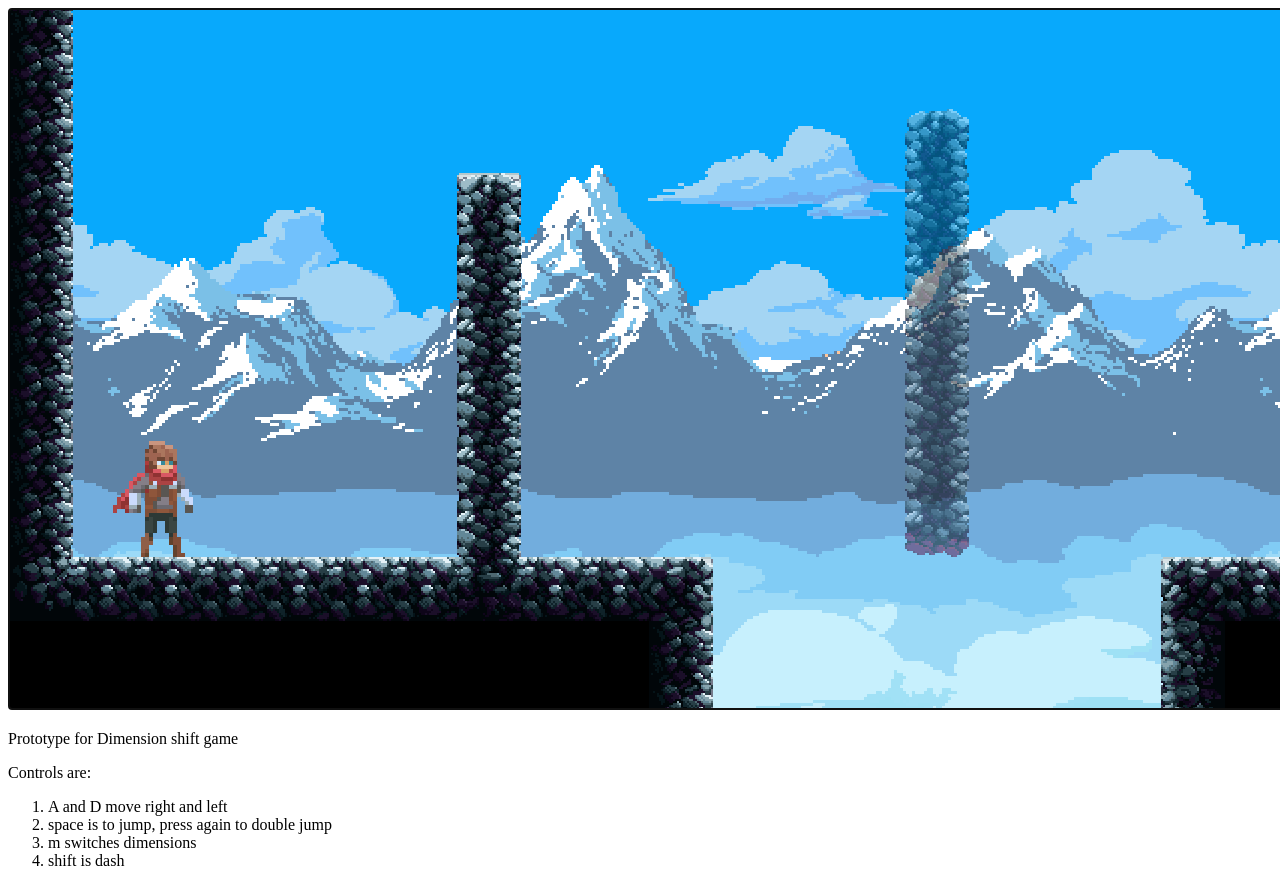
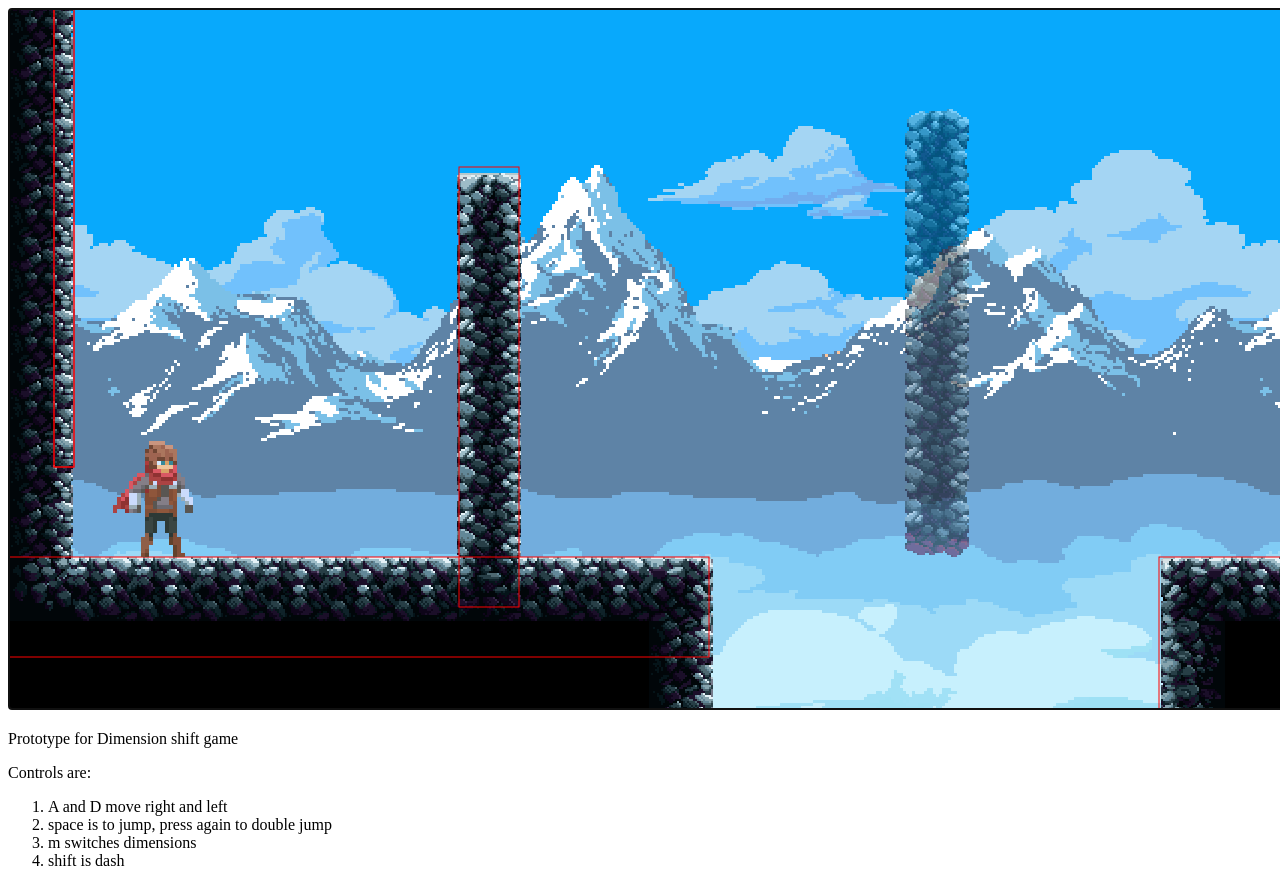
Before and after one commit to michi9450/491_Time_Platformer, a plain HTML site: page index.html in a window 1280 px wide. Shown: the top 886 px of the page. Drawn offline with Linux system fonts and the light colour scheme.

Commit message:
changed level loading to be done in scene manager and completed first level, next steps are to add a level transition object and a second level

```diff
--- a/Entities/Invisible_collision.js
+++ b/Entities/Invisible_collision.js
@@ -10,7 +10,7 @@ class invisible_collision{
 
     draw(ctx) {
         ctx.strokeStyle= "red";
-        //ctx.strokeRect(this.x, this.y, this.width, this.height);
+        ctx.strokeRect(this.x, this.y, this.width, this.height);
         this.BB.draw(ctx);
     }
 }
--- a/Level1.js
+++ b/Level1.js
@@ -1,5 +1,5 @@
 var SceneOne = {
-    collision:[{dimension: 0, x: 45, y: 0, width: 20, height: 550},
+    collisions:[{dimension: 0, x: 45, y: 0, width: 20, height: 550},
         {dimension: 0, x: 45, y: 0, width: 20, height: 550},
         {dimension: 1, x: 45, y: 0, width: 20, height: 550},
         {dimension: 0, x: 3140, y: 0, width: 20, height: 550},
--- a/SceneManager.js
+++ b/SceneManager.js
@@ -6,6 +6,7 @@ class SceneManager {
 
         this.player = new Player(gameEngine, 100, 400) // creates player object
 
+        this.LoadScreen(SceneOne, 0, 0);
     }
 
     clearEntities(){
@@ -23,13 +24,18 @@ class SceneManager {
 
         in theory we will have a level.js for each level which will hold var for each screen which will be loaded by this method.
     */
-    LoadScreen(level, screen, x, y){
-        this.level = level;
-        this.screen= screen;
+    LoadScreen(screen, x, y){
+        // this.level = level;
+        this.screen = screen;
         this.clearEntities();
 
-        if(level.collision) {
-            for (i = 0; i < screen.collisions.length; i++) {
+       // this.game.camera = new Camera(this.game, this.ctx.canvas.width, this.ctx.canvas.height);
+        this.game.player = this.player;
+        this.game.addEntityPast(this.player);
+	    this.game.addEntityPresent(this.player);
+
+        if(screen.collisions) {
+            for (let i = 0; i < screen.collisions.length; i++) {
                 let ent = screen.collisions[i];
                 if(ent.dimension == 0) {// adds the collision for something in the past.
                     this.game.addEntityPast(new invisible_collision(this.game, ent.x, ent.y, ent.width, ent.height));
@@ -40,8 +46,8 @@ class SceneManager {
             }
         }
 
-        if(level.falling) {
-            for (i = 0; i < screen.falling.length; i++) {
+        if(screen.falling) {
+            for (let i = 0; i < screen.falling.length; i++) {
                 let ent = screen.falling[i];
                 if(ent.dimension == 0) {// adds the falling for something in the past.
                     this.game.addEntityPast(new FallingPlatform(this.game, ent.x, ent.y, ent.width, ent.height, ent.delay));
@@ -52,75 +58,91 @@ class SceneManager {
             }
         }
 
-        if(level.jumppad) {
-            for (i = 0; i < screen.jumppad.length; i++) {
+        if(screen.jumppad) {
+            for (let i = 0; i < screen.jumppad.length; i++) {
                 let ent = screen.jumppad[i];
                 if(ent.dimension == 0) {// adds the jumppad for something in the past.
                     this.game.addEntityPast(new JumpPad(this.game, ent.x, ent.y));
                 }
                 else { //adds the jumppad for something in the present.
-                    this.game.addEntityPast(new JumpPad(this.game, ent.x, ent.y));
+                    this.game.addEntityPresent(new JumpPad(this.game, ent.x, ent.y));
                 }
             }
         }
 
-        if(level.saw) {
-            for (i = 0; i < screen.saw.length; i++) {
+        if(screen.saw) {
+            for (let i = 0; i < screen.saw.length; i++) {
                 let ent = screen.saw[i];
                 if(ent.dimension == 0) {// adds the saw for something in the past.
                     this.game.addEntityPast(new SawBlade(this.game, ent.x, ent.y, ent.width, ent.path, ent.speed, ent.direction));
                 }
                 else { //adds the saw for something in the present.
-                    this.game.addEntityPast(new SawBlade(this.game, ent.x, ent.y, ent.width, ent.path, ent.speed, ent.direction));
+                    this.game.addEntityPresent(new SawBlade(this.game, ent.x, ent.y, ent.width, ent.path, ent.speed, ent.direction));
                 }
             }
         }
 
-        if(level.moving) {
-            for (i = 0; i < screen.moving.length; i++) {
+        if(screen.moving) {
+            for (let i = 0; i < screen.moving.length; i++) {
                 let ent = screen.moving[i];
                 if(ent.dimension == 0) {// adds the moving for something in the past.
                     this.game.addEntityPast(new MovingPlateform(this.game, ent.Sx, ent.Sy, ent.Ex, ent.Ey, ent.width, ent.height, ent.speed));
                 }
                 else { //adds the moving for something in the present.
-                    this.game.addEntityPast(new MovingPlateform(this.game, ent.Sx, ent.Sy, ent.Ex, ent.Ey, ent.width, ent.height, ent.speed));
+                    this.game.addEntityPresent(new MovingPlateform(this.game, ent.Sx, ent.Sy, ent.Ex, ent.Ey, ent.width, ent.height, ent.speed));
                 }
             }
         }
 
-        if(level.spike) {
-            for (i = 0; i < screen.spike.length; i++) {
+        if(screen.spike) {
+            for (let i = 0; i < screen.spike.length; i++) {
                 let ent = screen.spike[i];
                 if(ent.dimension == 0) {// adds the spike for something in the past.
                     this.game.addEntityPast(new Spike(this.game, ent.x, ent.y, ent.width, ent.height));
                 }
                 else { //adds the spike for something in the present.
-                    this.game.addEntityPast(new Spike(this.game, ent.x, ent.y, ent.width, ent.height));
+                    this.game.addEntityPresent(new Spike(this.game, ent.x, ent.y, ent.width, ent.height));
                 }
             }
         }
 
-        if(level.portal) {
-            for (i = 0; i < screen.portal.length; i++) {
+        if(screen.portal) {
+            for (let i = 0; i < screen.portal.length; i++) {
                 let ent = screen.portal[i];
                 if(ent.dimension == 0) {// adds the portal for something in the past.
                     this.game.addEntityPast(new invisible_collision(this.game, ent.x, ent.y, ent.width, ent.height));
                 }
                 else { //adds the portal for something in the present.
-                    this.game.addEntityPast(new invisible_collision(this.game, ent.x, ent.y, ent.width, ent.height));
+                    this.game.addEntityPresent(new invisible_collision(this.game, ent.x, ent.y, ent.width, ent.height));
                 }
             }
         }
-        if(level.parallax) {
-            for (i = 0; i < screen.paralax.length; i++) {
-                let ent = screen.portal[i];
+        if(screen.parallax) {
+            for (let i = 0; i < screen.parallax.length; i++) {
+                let ent = screen.parallax[i];
                 if(ent.dimension == 0) {// adds the portal for something in the past.
                     this.game.addEntityPast(new ParallaxLayer(this.game, ent.file, 0, 0 , 2, true));
                 }
                 else { //adds the portal for something in the present.
-                    this.game.addEntityPast(new ParallaxLayer(this.game, ent.file, 0, 0 , 2, true));
+                    this.game.addEntityPresent(new ParallaxLayer(this.game, ent.file, 0, 0 , 2, true));
                 }
             }
         }
+
+        this.game.addEntityPast(new ParallaxLayer(this.game, "sprites/backgrounds/snowy mountains/clouds_mg_1.png", 0.6, 100, 3, false, 0));
+	    this.game.addEntityPast(new ParallaxLayer(this.game, "sprites/backgrounds/snowy mountains/clouds_mg_2.png", 0.4, 50, 3, false, 0));
+	    this.game.addEntityPast(new ParallaxLayer(this.game, "sprites/backgrounds/snowy mountains/clouds_mg_3.png", 0.3, 0, 3, false, 0));
+	    this.game.addEntityPast(new ParallaxLayer(this.game, "sprites/backgrounds/snowy mountains/cloud_lonely.png", 0.07, 0, 3, false, 0));
+	    this.game.addEntityPast(new ParallaxLayer(this.game, "sprites/backgrounds/snowy mountains/glacial_mountains.png", 0.1, 0, 3, false, 0));
+	    this.game.addEntityPast(new ParallaxLayer(this.game, "sprites/backgrounds/snowy mountains/clouds_bg.png", 0.05, 0, 3, false, 0));
+	    this.game.addEntityPast(new ParallaxLayer(this.game, "sprites/backgrounds/snowy mountains/sky.png", 0, 0, 5, false, 0));
+
+
+	    this.game.addEntityPresent(new ParallaxLayer(this.game, "sprites/backgrounds/city skyline/5.png", 0.5, 100, 2, false, 0));
+	    this.game.addEntityPresent(new ParallaxLayer(this.game, "sprites/backgrounds/city skyline/4.png", 0.4, 150, 2, false, 0));
+	    this.game.addEntityPresent(new ParallaxLayer(this.game, "sprites/backgrounds/city skyline/3.png", 0.3, 100, 2, false, 0));
+	    this.game.addEntityPresent(new ParallaxLayer(this.game, "sprites/backgrounds/city skyline/2.png", 0.2, 150, 2, false, 0));
+	    this.game.addEntityPresent(new ParallaxLayer(this.game, "sprites/backgrounds/city skyline/1.png", 0.1, 0, 2, false, 0));
+
     }
 }
--- a/main.js
+++ b/main.js
@@ -44,86 +44,89 @@ ASSET_MANAGER.downloadAll(() => {
 	PARAMS.BLOCKWIDTH = PARAMS.BITWIDTH * PARAMS.SCALE;
 
 	gameEngine.init(ctx);
-	this.player = new Player(gameEngine, 100, 400)
-	gameEngine.player = this.player;
+	// this.player = new Player(gameEngine, 100, 400)
+	// gameEngine.player = this.player;
 	gameEngine.camera = new Camera(gameEngine, ctx.canvas.width, ctx.canvas.height);
-	gameEngine.addEntityPast(this.player);
-	gameEngine.addEntityPresent(this.player);
+	// gameEngine.addEntityPast(this.player);
+	// gameEngine.addEntityPresent(this.player);
 
-	//wall on leftside of screen and rightside
-	gameEngine.addEntityPast(new invisible_collision(gameEngine, 45, 0, 20, 550));
-	gameEngine.addEntityPresent(new invisible_collision(gameEngine, 45, 0, 20, 550));
-	gameEngine.addEntityPast(new invisible_collision(gameEngine, 3200-60, 0, 20, 550));
-	gameEngine.addEntityPresent(new invisible_collision(gameEngine, 3200-60, 0, 20, 550));
+	// //wall on leftside of screen and rightside
+	// gameEngine.addEntityPast(new invisible_collision(gameEngine, 45, 0, 20, 550));
+	// gameEngine.addEntityPresent(new invisible_collision(gameEngine, 45, 0, 20, 550));
+	// gameEngine.addEntityPast(new invisible_collision(gameEngine, 3200-60, 0, 20, 550));
+	// gameEngine.addEntityPresent(new invisible_collision(gameEngine, 3200-60, 0, 20, 550));
 
-	//collision past
-	gameEngine.addEntityPast(new invisible_collision(gameEngine, 0, 640, 700, 100));
-	gameEngine.addEntityPast(new invisible_collision(gameEngine, 1150, 640, 260, 260));
-	gameEngine.addEntityPast(new invisible_collision(gameEngine, 1920, 640, 260, 260));
-	gameEngine.addEntityPast(new invisible_collision(gameEngine, 2940, 640, 260, 260));
+	// //collision past
+	// gameEngine.addEntityPast(new invisible_collision(gameEngine, 0, 640, 700, 100));
+	// gameEngine.addEntityPast(new invisible_collision(gameEngine, 1150, 640, 260, 260));
+	// gameEngine.addEntityPast(new invisible_collision(gameEngine, 1920, 640, 260, 260));
+	// gameEngine.addEntityPast(new invisible_collision(gameEngine, 2940, 640, 260, 260));
 
-	gameEngine.addEntityPast(new invisible_collision(gameEngine, 450, 250, 60, 440));
-	gameEngine.addEntityPast(new invisible_collision(gameEngine, 1540, 195, 60, 440));
-	gameEngine.addEntityPast(new invisible_collision(gameEngine, 2500, 195, 60, 440));
+	// gameEngine.addEntityPast(new invisible_collision(gameEngine, 450, 250, 60, 440));
+	// gameEngine.addEntityPast(new invisible_collision(gameEngine, 1540, 195, 60, 440));
+	// gameEngine.addEntityPast(new invisible_collision(gameEngine, 2500, 195, 60, 440));
 
 
-	//collision present
-	gameEngine.addEntityPresent(new invisible_collision(gameEngine, 0, 640, 700, 100));
-	gameEngine.addEntityPresent(new invisible_collision(gameEngine, 1150, 640, 260, 260));
-	gameEngine.addEntityPresent(new invisible_collision(gameEngine, 1920, 640, 260, 260));
-	gameEngine.addEntityPresent(new invisible_collision(gameEngine, 2940, 640, 260, 260));
+	// //collision present
+	// gameEngine.addEntityPresent(new invisible_collision(gameEngine, 0, 640, 700, 100));
+	// gameEngine.addEntityPresent(new invisible_collision(gameEngine, 1150, 640, 260, 260));
+	// gameEngine.addEntityPresent(new invisible_collision(gameEngine, 1920, 640, 260, 260));
+	// gameEngine.addEntityPresent(new invisible_collision(gameEngine, 2940, 640, 260, 260));
 
-	gameEngine.addEntityPresent(new invisible_collision(gameEngine, 900, 195, 60, 440));
-	gameEngine.addEntityPresent(new invisible_collision(gameEngine, 1732, 195, 60, 440));
-	gameEngine.addEntityPresent(new invisible_collision(gameEngine, 2240, 195, 60, 440));
-	gameEngine.addEntityPresent(new invisible_collision(gameEngine, 2816, 195, 60, 440));
-	// //plateforms
-	// gameEngine.addEntityPast(new FallingPlatform(gameEngine, 550, 500, 100, 20, 1.0));
-	// gameEngine.addEntityPast(new FallingPlatform(gameEngine, 800, 500, 100, 20, 1.0));
-	// gameEngine.addEntityPast(new FallingPlatform(gameEngine, 1100, 500, 100, 20, 1.0));
-	// gameEngine.addEntityPresent(new FallingPlatform(gameEngine, 1850, 500, 100, 20, 1.0));
+	// gameEngine.addEntityPresent(new invisible_collision(gameEngine, 900, 195, 60, 440));
+	// gameEngine.addEntityPresent(new invisible_collision(gameEngine, 1732, 195, 60, 440));
+	// gameEngine.addEntityPresent(new invisible_collision(gameEngine, 2240, 195, 60, 440));
+	// gameEngine.addEntityPresent(new invisible_collision(gameEngine, 2816, 195, 60, 440));
+	// // //plateforms
+	// // gameEngine.addEntityPast(new FallingPlatform(gameEngine, 550, 500, 100, 20, 1.0));
+	// // gameEngine.addEntityPast(new FallingPlatform(gameEngine, 800, 500, 100, 20, 1.0));
+	// // gameEngine.addEntityPast(new FallingPlatform(gameEngine, 1100, 500, 100, 20, 1.0));
+	// // gameEngine.addEntityPresent(new FallingPlatform(gameEngine, 1850, 500, 100, 20, 1.0));
 
-	// //hazards
-	// gameEngine.addEntityPresent(new SawBlade(gameEngine, 550, 500, 50, 250, 200, "horizontal"));
-	// gameEngine.addEntityPast(new Spike(gameEngine, 1700, 550, 80, 20));
-	// gameEngine.addEntityPast(new Spike(gameEngine, 1750, 550, 80, 20));
-	// gameEngine.addEntityPast(new Spike(gameEngine, 1800, 550, 80, 20));
-	// gameEngine.addEntityPast(new Spike(gameEngine, 1850, 550, 80, 20));
-	// gameEngine.addEntityPast(new Spike(gameEngine, 1900, 550, 80, 20));
+	// // //hazards
+	// // gameEngine.addEntityPresent(new SawBlade(gameEngine, 550, 500, 50, 250, 200, "horizontal"));
+	// // gameEngine.addEntityPast(new Spike(gameEngine, 1700, 550, 80, 20));
+	// // gameEngine.addEntityPast(new Spike(gameEngine, 1750, 550, 80, 20));
+	// // gameEngine.addEntityPast(new Spike(gameEngine, 1800, 550, 80, 20));
+	// // gameEngine.addEntityPast(new Spike(gameEngine, 1850, 550, 80, 20));
+	// // gameEngine.addEntityPast(new Spike(gameEngine, 1900, 550, 80, 20));
 
-	// //jump pads
-	// gameEngine.addEntityPast(new JumpPad(gameEngine, 2500, 485));
+	// // //jump pads
+	// // gameEngine.addEntityPast(new JumpPad(gameEngine, 2500, 485));
 
-	//portal
-	// portalPresentEntry = new Portal(gameEngine, 1320, 450);
-	// portalPresentExit = new Portal(gameEngine, 1180, 450);
-	// portalPresentEntry.setLinkedPortal(portalPresentExit); // Entry → Exit
-	// portalPresentExit.setLinkedPortal(portalPresentEntry);  // Exit → Entry (bi-directional)
-	// gameEngine.addEntityPresent(portalPresentEntry);
-	// gameEngine.addEntityPresent(portalPresentExit);
+	// //portal
+	// // portalPresentEntry = new Portal(gameEngine, 1320, 450);
+	// // portalPresentExit = new Portal(gameEngine, 1180, 450);
+	// // portalPresentEntry.setLinkedPortal(portalPresentExit); // Entry → Exit
+	// // portalPresentExit.setLinkedPortal(portalPresentEntry);  // Exit → Entry (bi-directional)
+	// // gameEngine.addEntityPresent(portalPresentEntry);
+	// // gameEngine.addEntityPresent(portalPresentExit);
 
-	//background should be added after everything
+	// //background should be added after everything
+
+	// // gameEngine.addEntityPast(new ParallaxLayer(gameEngine, "sprites/levels/screen_1_past.png", 0,0,2, true));
+	// // gameEngine.addEntityPresent(new ParallaxLayer(gameEngine, "sprites/levels/screen_1_present.png", 0, 0, 2, true));
 
 	// gameEngine.addEntityPast(new ParallaxLayer(gameEngine, "sprites/levels/screen_1_past.png", 0,0,2, true));
 	// gameEngine.addEntityPresent(new ParallaxLayer(gameEngine, "sprites/levels/screen_1_present.png", 0, 0, 2, true));
 
-	gameEngine.addEntityPast(new ParallaxLayer(gameEngine, "sprites/levels/screen_1_past.png", 0,0,2, true));
-	gameEngine.addEntityPresent(new ParallaxLayer(gameEngine, "sprites/levels/screen_1_present.png", 0, 0, 2, true));
-
-	gameEngine.addEntityPast(new ParallaxLayer(gameEngine, "sprites/backgrounds/snowy mountains/clouds_mg_1.png", 0.6, 100, 3, false, 0));
-	gameEngine.addEntityPast(new ParallaxLayer(gameEngine, "sprites/backgrounds/snowy mountains/clouds_mg_2.png", 0.4, 50, 3, false, 0));
-	gameEngine.addEntityPast(new ParallaxLayer(gameEngine, "sprites/backgrounds/snowy mountains/clouds_mg_3.png", 0.3, 0, 3, false, 0));
-	gameEngine.addEntityPast(new ParallaxLayer(gameEngine, "sprites/backgrounds/snowy mountains/cloud_lonely.png", 0.07, 0, 3, false, 0));
-	gameEngine.addEntityPast(new ParallaxLayer(gameEngine, "sprites/backgrounds/snowy mountains/glacial_mountains.png", 0.1, 0, 3, false, 0));
-		gameEngine.addEntityPast(new ParallaxLayer(gameEngine, "sprites/backgrounds/snowy mountains/clouds_bg.png", 0.05, 0, 3, false, 0));
-	gameEngine.addEntityPast(new ParallaxLayer(gameEngine, "sprites/backgrounds/snowy mountains/sky.png", 0, 0, 5, false, 0));
+	// gameEngine.addEntityPast(new ParallaxLayer(gameEngine, "sprites/backgrounds/snowy mountains/clouds_mg_1.png", 0.6, 100, 3, false, 0));
+	// gameEngine.addEntityPast(new ParallaxLayer(gameEngine, "sprites/backgrounds/snowy mountains/clouds_mg_2.png", 0.4, 50, 3, false, 0));
+	// gameEngine.addEntityPast(new ParallaxLayer(gameEngine, "sprites/backgrounds/snowy mountains/clouds_mg_3.png", 0.3, 0, 3, false, 0));
+	// gameEngine.addEntityPast(new ParallaxLayer(gameEngine, "sprites/backgrounds/snowy mountains/cloud_lonely.png", 0.07, 0, 3, false, 0));
+	// gameEngine.addEntityPast(new ParallaxLayer(gameEngine, "sprites/backgrounds/snowy mountains/glacial_mountains.png", 0.1, 0, 3, false, 0));
+	// gameEngine.addEntityPast(new ParallaxLayer(gameEngine, "sprites/backgrounds/snowy mountains/clouds_bg.png", 0.05, 0, 3, false, 0));
+	// gameEngine.addEntityPast(new ParallaxLayer(gameEngine, "sprites/backgrounds/snowy mountains/sky.png", 0, 0, 5, false, 0));
 
 
-	gameEngine.addEntityPresent(new ParallaxLayer(gameEngine, "sprites/backgrounds/city skyline/5.png", 0.5, 100, 2, false, 0));
-	gameEngine.addEntityPresent(new ParallaxLayer(gameEngine, "sprites/backgrounds/city skyline/4.png", 0.4, 150, 2, false, 0));
-	gameEngine.addEntityPresent(new ParallaxLayer(gameEngine, "sprites/backgrounds/city skyline/3.png", 0.3, 100, 2, false, 0));
-	gameEngine.addEntityPresent(new ParallaxLayer(gameEngine, "sprites/backgrounds/city skyline/2.png", 0.2, 150, 2, false, 0));
-	gameEngine.addEntityPresent(new ParallaxLayer(gameEngine, "sprites/backgrounds/city skyline/1.png", 0.1, 0, 2, false, 0));
+	// gameEngine.addEntityPresent(new ParallaxLayer(gameEngine, "sprites/backgrounds/city skyline/5.png", 0.5, 100, 2, false, 0));
+	// gameEngine.addEntityPresent(new ParallaxLayer(gameEngine, "sprites/backgrounds/city skyline/4.png", 0.4, 150, 2, false, 0));
+	// gameEngine.addEntityPresent(new ParallaxLayer(gameEngine, "sprites/backgrounds/city skyline/3.png", 0.3, 100, 2, false, 0));
+	// gameEngine.addEntityPresent(new ParallaxLayer(gameEngine, "sprites/backgrounds/city skyline/2.png", 0.2, 150, 2, false, 0));
+	// gameEngine.addEntityPresent(new ParallaxLayer(gameEngine, "sprites/backgrounds/city skyline/1.png", 0.1, 0, 2, false, 0));
 
+
+
+	new SceneManager(gameEngine);
 	gameEngine.start();
 });
```
Also changed, not shown: index.html (+2 -0 lines).
